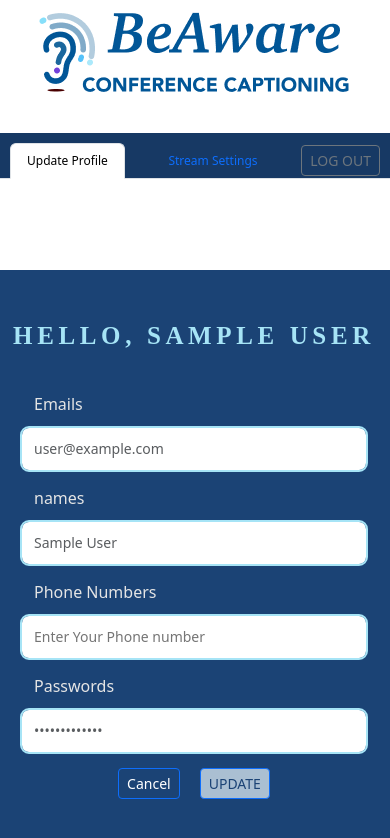
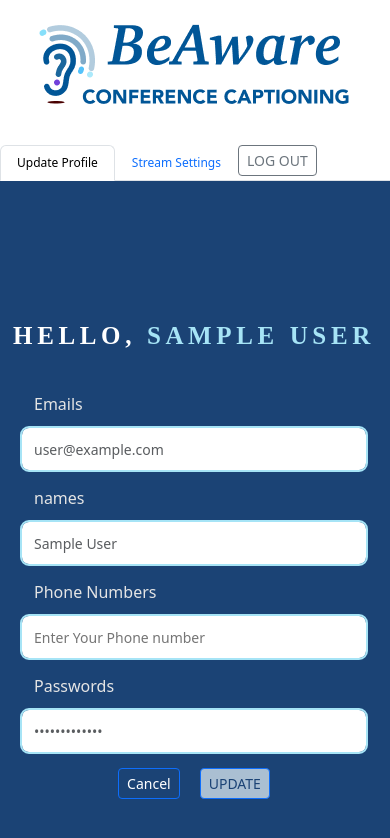
Before and after one commit to Pansuriya-Bakul/beaware, a React (Create React App) app: page /dashboard in a window 390 px wide. Shown: the top 838 px of the page. Built offline with nearby package versions, Linux system fonts and the light colour scheme; no server answers; the database is empty; sample sign-in values are in the browser's storage.

Commit message:
Updated styles

```diff
--- a/src/style/index.css
+++ b/src/style/index.css
@@ -234,6 +234,14 @@ input:focus {
 }
 
 @media (max-width: 600px) {
+  body {
+    background-color: #1b4375 !important;
+  }
+
+  .landing {
+    height: 100vh !important;
+  }
+
   .log-out-container {
     height: fit-content;
   }
@@ -242,22 +250,29 @@ input:focus {
     padding-left: 10px !important;
   }
 
+  .logo-container {
+    padding: 0 !important;
+    padding-top: 1em !important;
+    display: flex;
+    flex-direction: column;
+    height: fit-content !important;
+    justify-content: space-evenly;
+    background-color: #fff !important;
+  }
+
   .dashboard-container {
     padding: 0 !important;
+    padding-top: 1em !important;
     display: flex;
     flex-direction: column;
     height: fit-content !important;
     font-size: 12px !important;
     justify-content: space-evenly;
+    background-color: #fff !important;
   }
 
-  .flex-row {
-    width: 100vw;
-    justify-content: space-between;
-    align-items: center;
-    padding: 10px !important;
+  .nav-bar-bg {
     background-color: #173964;
-    padding-bottom: 0px !important;
   }
 
   .log-out-container .btn {
@@ -267,7 +282,6 @@ input:focus {
   .dashboard-header .name,
   .dashboard-header {
     display: inline;
-    color: #a6e4f6;
     padding-bottom: 20px;
     font-family: Nunito Sans;
     font-size: 25px;
@@ -277,6 +291,9 @@ input:focus {
     text-align: center;
   }
 
+  .dashboard-header .name {
+    color: #a6e4f6;
+  }
   .dashboard-form-wrapper {
     width: 100%;
     text-align: center;
```
